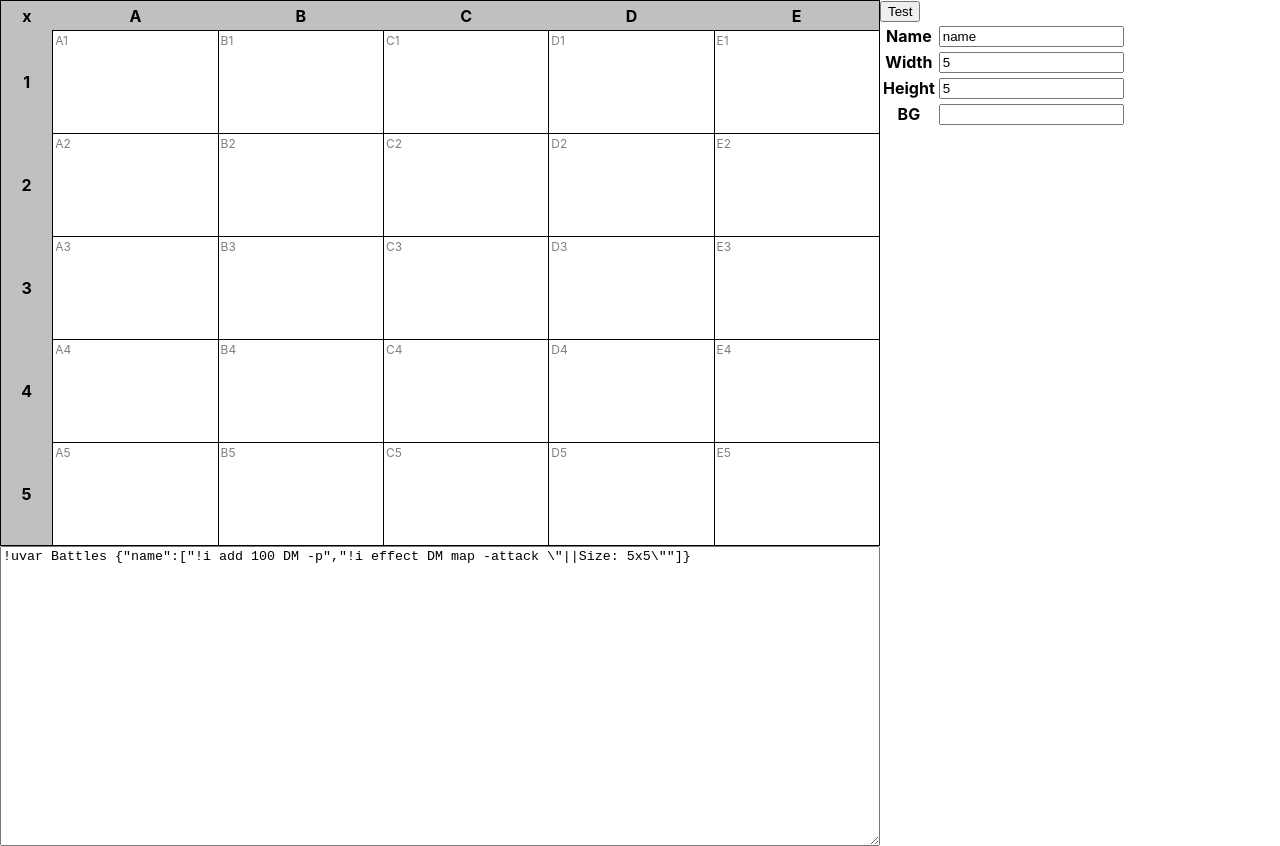
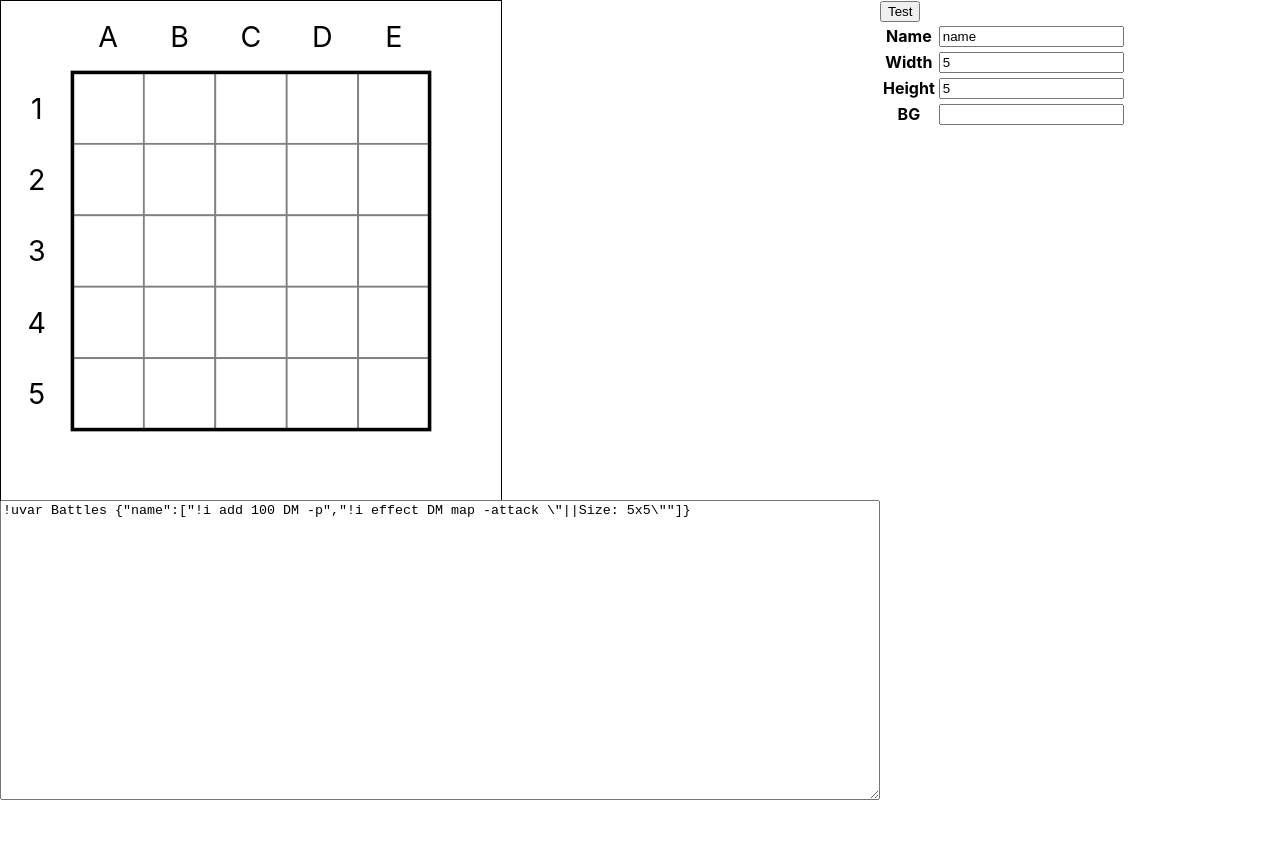
Before and after one commit to lagdotcom/avrae-map-planner, a React (Create React App) app: page / in a window 1280 px wide. After the commit the page ends 800 px from the top, so only its background shows below. Built offline with nearby package versions, Linux system fonts and the light colour scheme.

Commit message:
rewrote MapView to be closer to OTFBM approximated OTFBM colours

```diff
--- a/package.json
+++ b/package.json
@@ -10,7 +10,6 @@
     "@types/node": "^12.19.11",
     "@types/react": "^16.14.2",
     "@types/react-dom": "^16.9.10",
-    "classnames": "^2.2.6",
     "node-sass": "^4.0.0",
     "react": "^17.0.1",
     "react-dom": "^17.0.1",
@@ -42,7 +41,5 @@
       "last 1 safari version"
     ]
   },
-  "devDependencies": {
-    "@types/classnames": "^2.2.11"
-  }
+  "devDependencies": {}
 }
--- a/src/BattlePlan.ts
+++ b/src/BattlePlan.ts
@@ -2,19 +2,19 @@ export const ColourValues = {
   w: "white",
   k: "black",
   e: "grey",
-  r: "red",
-  g: "green",
-  b: "blue",
-  y: "yellow",
-  p: "purple",
-  c: "cyan",
-  n: "brown",
-  o: "orange",
-  pk: "pink",
+  r: "#f33",
+  g: "#3c6",
+  b: "#37b",
+  y: "#fd8",
+  p: "#c6a",
+  c: "skyblue",
+  n: "#422",
+  o: "#f80",
+  pk: "#fce",
 };
 type ColourName = keyof typeof ColourValues;
 export const Colours = Object.keys(ColourValues) as ColourName[];
-export const LightColours = ["w", "y", "c", "pk"] as ColourName[];
+export const LightColours = ["w", "g", "y", "c", "o", "pk"] as ColourName[];
 
 export const Sizes = ["T", "S", "M", "L", "H", "G"];
 
--- a/src/MapPlanner.tsx
+++ b/src/MapPlanner.tsx
@@ -1,4 +1,3 @@
-import classnames from "classnames";
 import { useState } from "react";
 import BattlePlan, {
   Colours,
@@ -10,7 +9,6 @@ import BattlePlan, {
 import "./MapPlanner.scss";
 import {
   unitAt,
-  cell,
   en,
   columnLabel,
   convertToUvar,
@@ -22,37 +20,62 @@ import {
 type coord = [x: number, y: number];
 type BattlePlanUpdater = React.Dispatch<React.SetStateAction<BattlePlan>>;
 
-function MapTile({
+const sizeLookup: { [size: string]: number } = {
+  T: 0.3,
+  S: 0.45,
+  M: 0.5,
+  L: 1,
+  H: 1.5,
+  G: 2,
+};
+function MapUnit({
   onClick,
   plan,
-  x,
-  y,
+  unit: u,
 }: {
   onClick: (x: number, y: number) => void;
   plan: BattlePlan;
-  x: number;
-  y: number;
+  unit: Unit;
 }) {
-  const unit = unitAt(plan, x, y);
-  const colour = unit?.colour || "r";
+  const size = plan.gridsize || 40;
+  const colour = u.colour || "r";
+  const scale = sizeLookup[u.size];
+  const ssize = scale * size;
+  const x = (u.x + Math.max(scale, 0.5)) * size;
+  const y = (u.y + Math.max(scale, 0.5)) * size;
 
   return (
-    <td className="cell" onClick={() => onClick(x, y)}>
-      <span className="label">
-        {cell(plan.startx || 0 + x, plan.starty || 0 + y)}
-      </span>
-      {unit && (
-        <span
-          className={classnames("Unit", "size-" + unit.size)}
-          style={{
-            backgroundColor: ColourValues[colour],
-            color: LightColours.includes(colour) ? "black" : "white",
-          }}
-        >
-          {unit.label || " "}
-        </span>
+    <g onClick={() => onClick(u.x, u.y)}>
+      <circle
+        cx={x}
+        cy={y}
+        r={ssize - 2}
+        stroke="black"
+        fill={ColourValues[colour]}
+        pointerEvents="none"
+      />
+      {colour !== "w" && (
+        <circle
+          cx={x}
+          cy={y}
+          r={ssize - 3}
+          stroke="white"
+          fill="transparent"
+          pointerEvents="none"
+        />
       )}
-    </td>
+      <text
+        x={x}
+        y={y}
+        textAnchor="middle"
+        dominantBaseline="central"
+        fill={LightColours.includes(colour) ? "black" : "white"}
+        fontSize={ssize * 0.6}
+        pointerEvents="none"
+      >
+        {u.label}
+      </text>
+    </g>
   );
 }
 
@@ -63,30 +86,67 @@ function MapView({
   onClick: (x: number, y: number) => void;
   plan: BattlePlan;
 }) {
+  const size = plan.gridsize || 40;
+  const sx = plan.width * size;
+  const sy = plan.height * size;
+  const padx = (plan.width + 2) * size;
+  const pady = (plan.height + 2) * size;
+
   return (
-    <table
+    <svg
       className="MapView"
-      style={plan.bg ? { backgroundImage: `url(${plan.bg})` } : {}}
+      xmlns="http://www.w3.org/2000/svg"
+      viewBox={`${-size} ${-size} ${padx} ${pady}`}
     >
-      <tbody>
-        <tr className="top-row">
-          <th className="x">x</th>
-          {en(plan.width).map((x) => (
-            <th key={x} className="col-label">
-              {columnLabel(x)}
-            </th>
-          ))}
-        </tr>
+      <g>
+        {en(plan.width).map((x) => (
+          <text
+            x={size * (x + 0.5)}
+            y="-20"
+            textAnchor="middle"
+            dominantBaseline="central"
+          >
+            {columnLabel(x)}
+          </text>
+        ))}
         {en(plan.height).map((y) => (
-          <tr key={y} className="row">
-            <th className="row-label">{y + 1}</th>
-            {en(plan.width).map((x) => (
-              <MapTile key={x} onClick={onClick} plan={plan} x={x} y={y} />
-            ))}
-          </tr>
+          <text
+            x="-20"
+            y={size * (y + 0.5)}
+            textAnchor="middle"
+            dominantBaseline="central"
+          >
+            {y + 1}
+          </text>
         ))}
-      </tbody>
-    </table>
+      </g>
+      <g stroke="grey" fill="white">
+        {en(plan.width).map((x) =>
+          en(plan.height).map((y) => (
+            <rect
+              x={size * x}
+              y={size * y}
+              width={size}
+              height={size}
+              onClick={() => onClick(x, y)}
+            />
+          ))
+        )}
+      </g>
+      <rect
+        x="0"
+        y="0"
+        width={sx}
+        height={sy}
+        stroke="black"
+        strokeWidth="2"
+        fill="transparent"
+        pointerEvents="none"
+      />
+      {plan.units.map((u) => (
+        <MapUnit onClick={onClick} plan={plan} unit={u} />
+      ))}
+    </svg>
   );
 }
 
```
Also changed, not shown: 1 other file (tests, documents, lock files or other folders).
